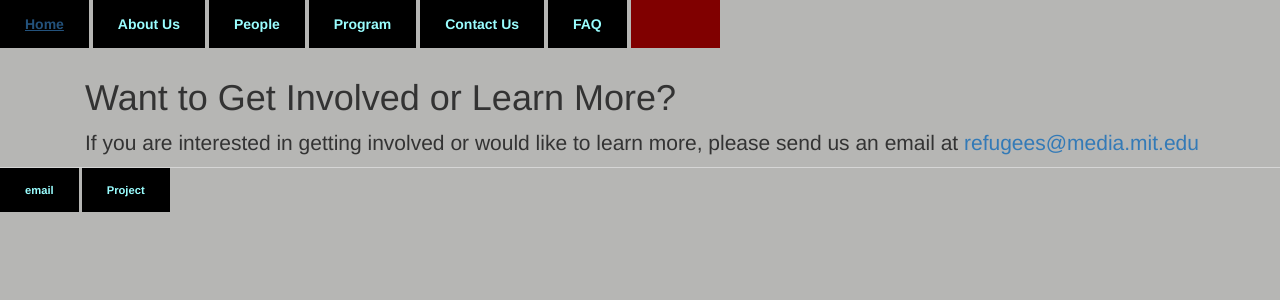
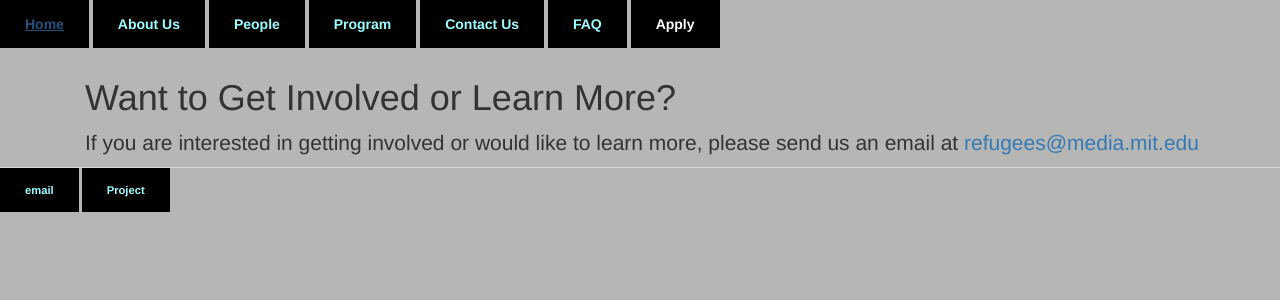
Before and after one commit to Refugee-Learning-Accelerator/Refugee-Learning-Accelerator.github.io, a Jekyll site: the page built from contact_us/index.html, in a window 1280 px wide. Shown: the top 300 px of the page. Built offline with Jekyll 4.4.1, drawn with Linux system fonts in a browser that asks for light colours; nearby versions of some CDN libraries; library files that are not in the unit come from our copies.

Commit message:
Update main.css

```diff
--- a/css/main.css
+++ b/css/main.css
@@ -109,8 +109,8 @@ class2:hover {
     text-decoration: underline;
 }
 a.class3 {
-    background-color: #800000;
-    color: #800000;
+    background-color: #000000;
+    color: white;
     padding: 14px 25px;
     text-align: center;
     text-decoration: none;
```
